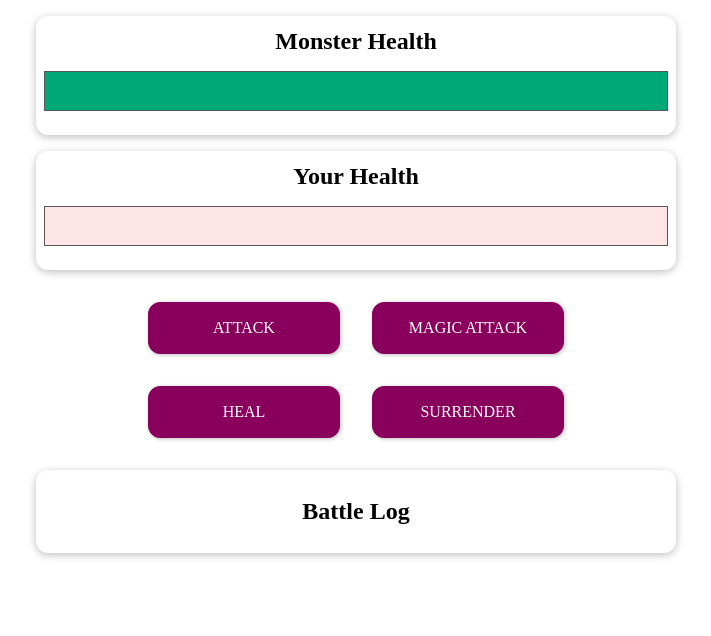
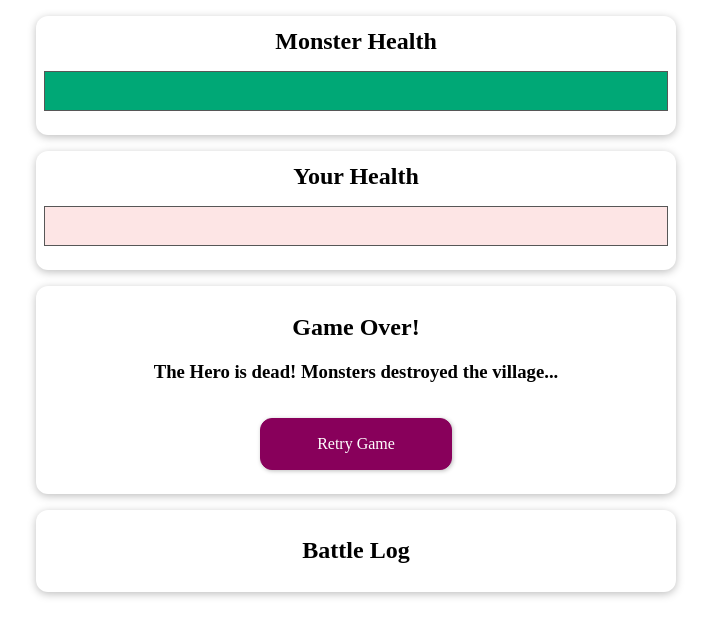
Before and after one commit to roma-marshall/monster-slayer-game, a Vue app: page / in a window 1280 px wide. Both pictures are taken after a click on the button "SURRENDER". Shown: the top 636 px of the page, without its empty margins (284-995 px from the left). Built offline with nearby package versions, Linux system fonts and the light colour scheme.

Commit message:
lose/win conditions added

```diff
--- a/src/App.vue
+++ b/src/App.vue
@@ -12,7 +12,12 @@
         <div class="healthbar__value" :style="heroBarStyle"></div>
       </div>
     </section>
-    <section id="controls">
+    <section class="container" v-if="winner">
+      <h2>Game Over!</h2>
+      <h3>{{ winner }}</h3>
+      <button @click="retryGame">Retry Game</button>
+    </section>
+    <section id="controls" v-else>
       <button @click="monsterAttack">ATTACK</button>
       <button @click="magicAttack">MAGIC ATTACK</button>
       <button @click="heroHeal">HEAL</button>
@@ -36,6 +41,7 @@ export default {
       heroHealth: 100,
       monsterHealth: 100,
       currentRound: 0,
+      winner: null
     }
   },
   methods: {
@@ -66,6 +72,9 @@ export default {
     },
     surrender() {
       this.heroHealth = 0
+    },
+    retryGame() {
+
     }
   },
   computed: {
@@ -79,15 +88,15 @@ export default {
   watch: {
     heroHealth(value) {
       if (value <= 0 && this.monsterHealth <= 0)
-        console.log('draw')
+        this.winner = 'A draw'
       else if (value <= 0)
-        console.log('hero lost')
+        this.winner = 'The Hero is dead! Monsters destroyed the village...'
     },
     monsterHealth(value) {
       if (value <= 0 && this.heroHealth <= 0)
-        console.log('draw')
+        this.winner = 'A draw'
       else if (value <= 0)
-        console.log('monster dead')
+        this.winner = 'No monster survived... The Hero won!'
     }
   }
 }
```
